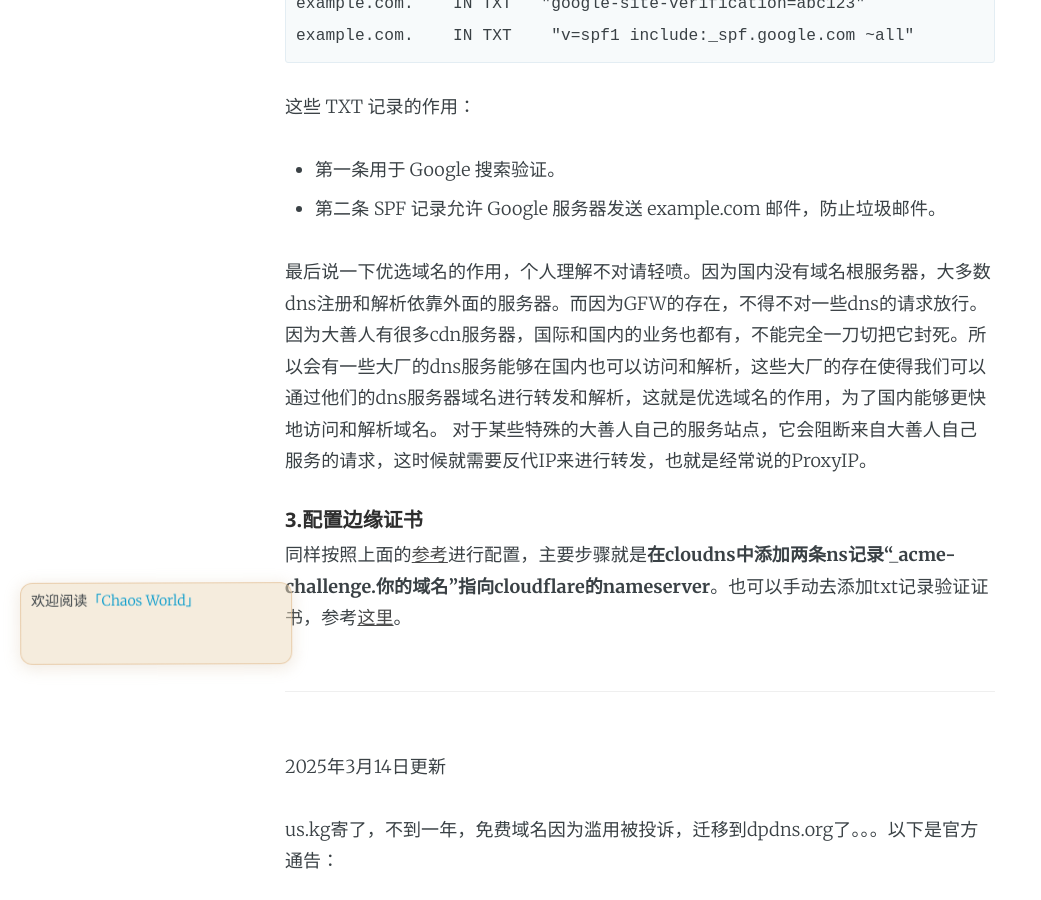
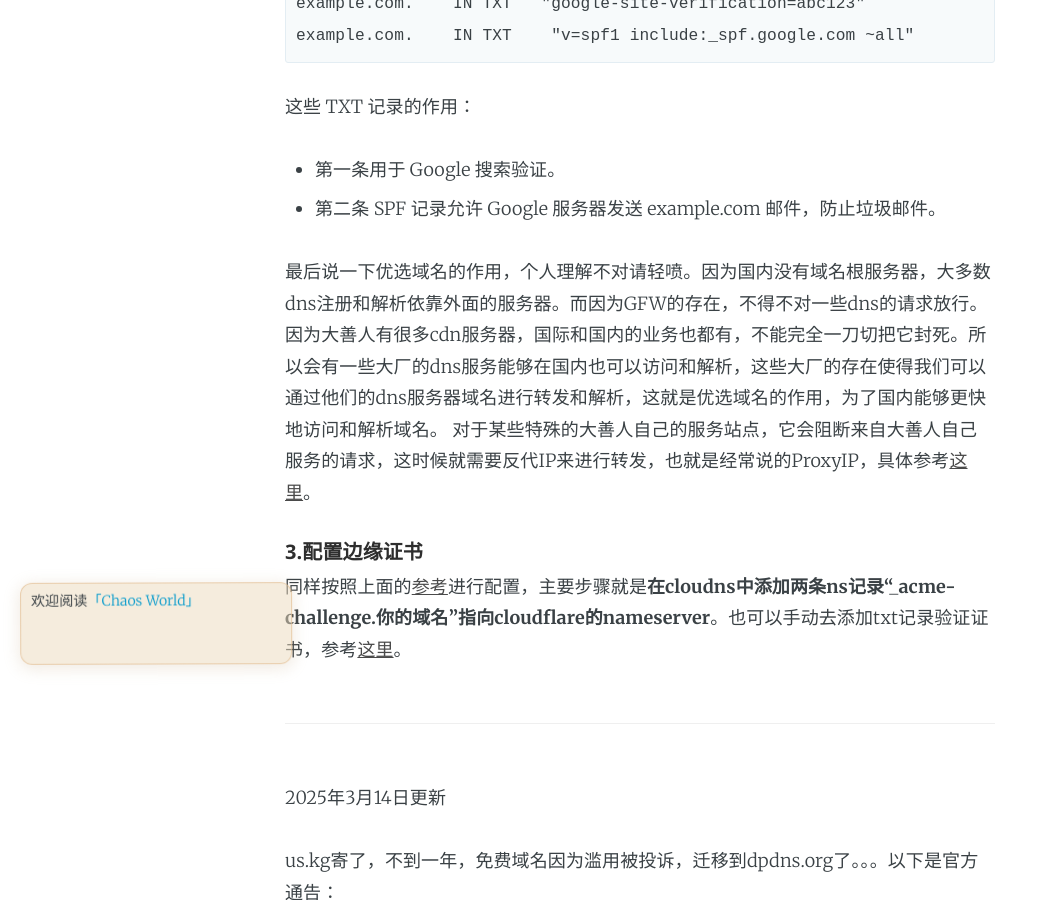
Before and after one commit to marktube/marktube.github.io, a Jekyll site: the page built from _posts/2025-02-23-cloudns-bidirection.md, in a window 1280 px wide and 900 px high, scrolled down 5803 px. Shown: the whole window, without its empty margins (0-1041 px from the left). Built offline with Jekyll 4.4.1, drawn with Linux system fonts in a browser that asks for light colours; comment, search, counter and statistics services are not loaded.

Commit message:
Update 2025-02-23-cloudns-bidirection.md

```diff
--- a/_posts/2025-02-23-cloudns-bidirection.md
+++ b/_posts/2025-02-23-cloudns-bidirection.md
@@ -165,7 +165,7 @@ example.com.    IN TXT    "v=spf1 include:_spf.google.com ~all"
 - 第二条 SPF 记录允许 Google 服务器发送 example.com 邮件，防止垃圾邮件。
 
 最后说一下优选域名的作用，个人理解不对请轻喷。因为国内没有域名根服务器，大多数dns注册和解析依靠外面的服务器。而因为GFW的存在，不得不对一些dns的请求放行。因为大善人有很多cdn服务器，国际和国内的业务也都有，不能完全一刀切把它封死。所以会有一些大厂的dns服务能够在国内也可以访问和解析，这些大厂的存在使得我们可以通过他们的dns服务器域名进行转发和解析，这就是优选域名的作用，为了国内能够更快地访问和解析域名。
-对于某些特殊的大善人自己的服务站点，它会阻断来自大善人自己服务的请求，这时候就需要反代IP来进行转发，也就是经常说的ProxyIP。
+对于某些特殊的大善人自己的服务站点，它会阻断来自大善人自己服务的请求，这时候就需要反代IP来进行转发，也就是经常说的ProxyIP，具体参考[这里](https://upsangel.com/security/vpn/cloudflare-worker-vless%E7%BF%BB%E7%89%86%E4%BB%A3%E7%90%86%E5%8E%9F%E7%90%86-proxyip%E7%B4%B0%E7%AF%80%E7%A0%94%E7%A9%B6/)。
 
 ##### 3.配置边缘证书
 同样按照上面的[参考](https://www.zhadu.com/programming/cloudflare1.html)进行配置，主要步骤就是**在cloudns中添加两条ns记录“_acme-challenge.你的域名”指向cloudflare的nameserver**。也可以手动去添加txt记录验证证书，参考[这里](https://blog.csdn.net/techshrimp/article/details/140561335)。
```
